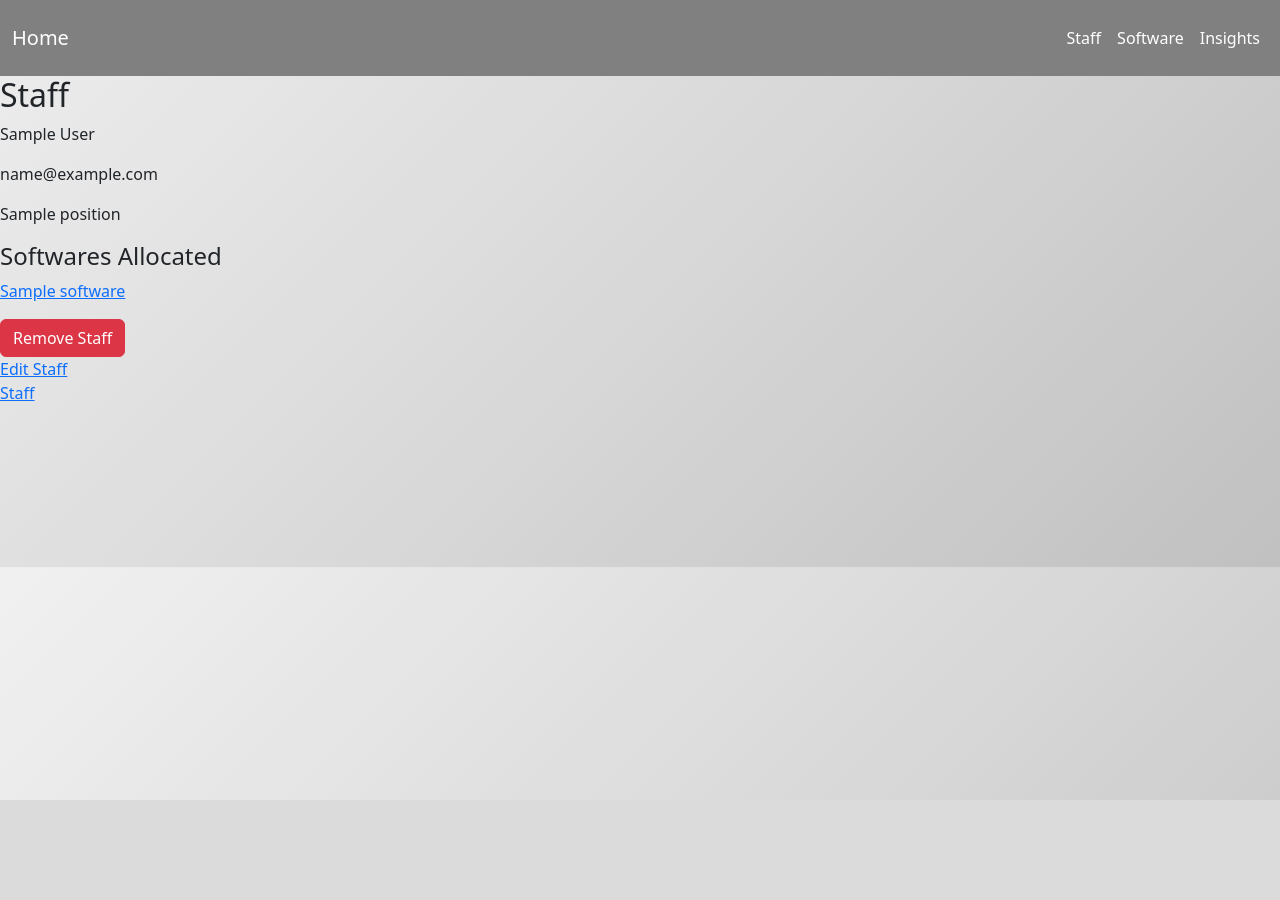
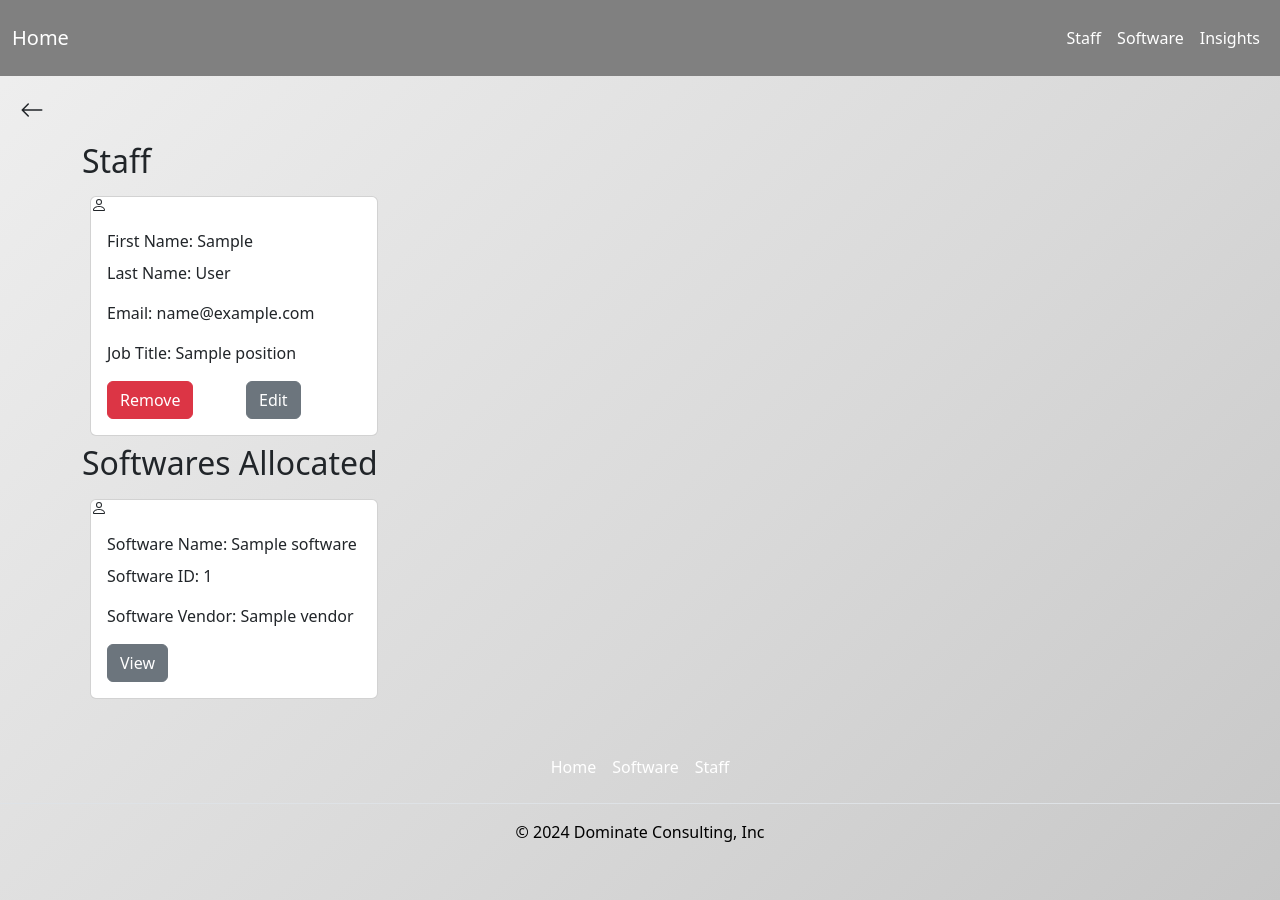
Before and after one commit to Civil-py/SAM-tool, a Django app: template sam/templates/sam/staff_view.html in a window 1280 px wide. Before the commit the page ends 800 px from the top, so only its background shows below. Run offline with Django 5.2, Linux system fonts and the light colour scheme; the template is opened without the code that fills it: most values are stand-ins (such as "Sample title", 1, 10 or a date in 2020).

Commit message:
Update staff_view.html

```diff
--- a/sam/templates/sam/staff_view.html
+++ b/sam/templates/sam/staff_view.html
@@ -1,35 +1,92 @@
 {% include "sam/header.html" %}
 <body>
+ <div style="text-align: left; margin: 20px;">
+    <svg
+      xmlns="http://www.w3.org/2000/svg"
+      width="24"
+      height="24"
+      fill="currentColor"
+      class="bi bi-arrow-left"
+      viewBox="0 0 16 16"
+      onclick="window.history.back()"
+      style="cursor: pointer;"
+    >
+      <path fill-rule="evenodd" d="M15 8a.5.5 0 0 1-.5.5H2.707l3.147 3.146a.5.5 0 0 1-.708.708l-4-4a.5.5 0 0 1 0-.708l4-4a.5.5 0 1 1 .708.708L2.707 7.5H14.5A.5.5 0 0 1 15 8z"/>
+    </svg>
+  </div>
 
-<h2>Staff</h2>
+<div class="container">
+  <div class="row animated-item">
+      <h2 >Staff</h2>
 
-    <p>{{ staff.first_name }} {{ staff.last_name }}  <p/>
-<p>{{ staff.email }}  <p/>
-<p>{{ staff.position }}  <p/>
-
-<h4>Softwares Allocated</h4>
-
-
-{% for software in softwares %}
-
-<a href="{% url 'allocated_user_view' software.software_id staff.employee_id %}">
-<p>{{ software }}</p>
-    </a>
-
-{% endfor %}
-
-<div>
-    <a href="{%  url 'delete_staff' staff.employee_id %}">
-    <button   type="submit" class="btn  btn-danger" data-bs-toggle="popover" data-bs-title="Popover title" data-bs-content="">Remove Staff</button></a>
+    <div class="col-md-4 animated-item">
+      <div class="card m-2" style="width: 18rem;">
+        <svg xmlns="http://www.w3.org/2000/svg" width="16" height="16" fill="currentColor" class="bi bi-person" viewBox="0 0 16 16">
+          <path d="M8 8a3 3 0 1 0 0-6 3 3 0 0 0 0 6m2-3a2 2 0 1 1-4 0 2 2 0 0 1 4 0m4 8c0 1-1 1-1 1H3s-1 0-1-1 1-4 6-4 6 3 6 4m-1-.004c-.001-.246-.154-.986-.832-1.664C11.516 10.68 10.289 10 8 10s-3.516.68-4.168 1.332c-.678.678-.83 1.418-.832 1.664z"/>
+        </svg>
+        <div class="card-body">
+          <p class="card-title">First Name: {{ staff.first_name }}</p>
+          <p class="card-text">Last Name: {{ staff.last_name }}</p>
+          <p class="card-text">Email: {{ staff.email }}</p>
+          <p class="card-text">Job Title: {{ staff.position }}</p>
+          <div class="row">
+            <div class="col">
+              <div>
+                <a href="{%  url 'delete_staff' staff.employee_id %}">
+                  <button type="submit" class="btn btn-danger" data-bs-toggle="popover" data-bs-title="Popover title" data-bs-content="">Remove</button>
+                </a>
+              </div>
+            </div>
+            <div class="col">
+              <a href="{%  url 'edit_staff' staff.employee_id %}" class="btn btn-secondary">Edit</a>
+            </div>
+          </div>
+        </div>
+      </div>
+    </div>
+  </div>
 </div>
 
-<div>
-    <a href="{%  url 'edit_staff' staff.employee_id %}">Edit Staff</a>
+<div class="container">
+  <div class="row animated-item">
+      <h2>Softwares Allocated</h2>
+    {% for software in softwares %}
+    <div class="col-md-4 animated-item">
+      <div class="card m-2" style="width: 18rem;">
+        <svg xmlns="http://www.w3.org/2000/svg" width="16" height="16" fill="currentColor" class="bi bi-person" viewBox="0 0 16 16">
+          <path d="M8 8a3 3 0 1 0 0-6 3 3 0 0 0 0 6m2-3a2 2 0 1 1-4 0 2 2 0 0 1 4 0m4 8c0 1-1 1-1 1H3s-1 0-1-1 1-4 6-4 6 3 6 4m-1-.004c-.001-.246-.154-.986-.832-1.664C11.516 10.68 10.289 10 8 10s-3.516.68-4.168 1.332c-.678.678-.83 1.418-.832 1.664z"/>
+        </svg>
+        <div class="card-body">
+          <p class="card-title">Software Name: {{ software.software_name }}</p>
+          <p class="card-text">Software ID: {{ software.software_id }}</p>
+          <p class="card-text">Software Vendor: {{ software.vendor }}</p>
+          <a href="{% url 'allocated_user_view' software.software_id staff.employee_id %}" class="btn btn-secondary">View</a>
+        </div>
+      </div>
+    </div>
+    {% endfor %}
+  </div>
 </div>
 
+<script>
+document.addEventListener("DOMContentLoaded", function() {
+    const items = document.querySelectorAll(".animated-item");
+    items.forEach((item, index) => {
+        setTimeout(() => {
+            item.style.opacity = 1;
+            item.style.transform = "translateY(0)";
+        }, index * 200); // Stagger the animations by 200ms
+    });
+});
+</script>
 
+<style>
+.animated-item {
+    opacity: 0;
+    transform: translateY(20px);
+    transition: opacity 0.4s ease-in-out, transform 0.3s ease-in-out;
+}
+</style>
 
-
-<a href="{%  url 'staff' %}">Staff</a>
+{% include "sam/footer.html" %}
 </body>
-</html>
```
